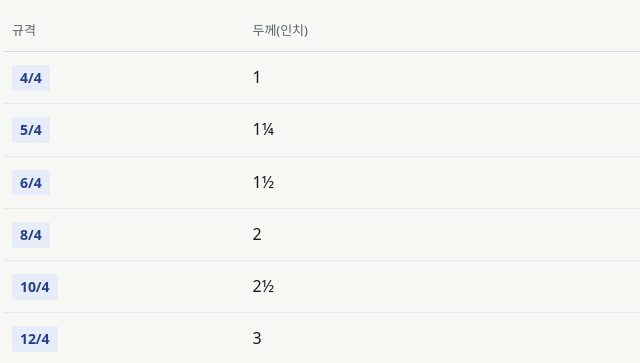
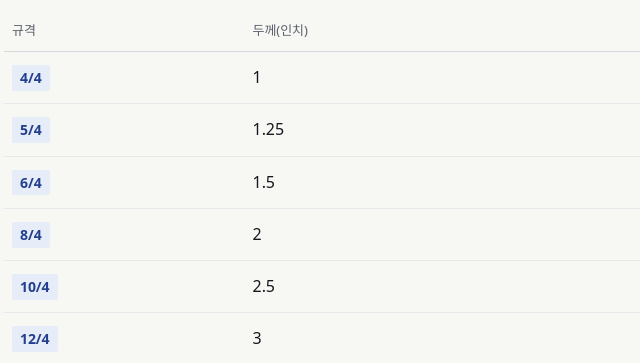
Before and after one commit to jipcin04-pixel/easy-woodwork, a plain HTML site: page help.html in a window 1280 px wide. Shown: the part 2638-3001 px from the top of the page, 238-878 px from the left. Drawn offline with Linux system fonts and the light colour scheme; a web font is replaced by a local one.

Commit message:
Help page: show inch thicknesses as decimals
Co-Authored-By: Claude Opus 5.5 <noreply@anthropic.com>

```diff
--- a/help.html
+++ b/help.html
@@ -250,10 +250,10 @@
         <thead><tr><th>규격</th><th>두께(인치)</th><th class="r">실제 두께</th></tr></thead>
         <tbody>
           <tr><td><span class="tag">4/4</span></td><td>1</td><td class="r">26T</td></tr>
-          <tr><td><span class="tag">5/4</span></td><td>1¼</td><td class="r">32T</td></tr>
-          <tr><td><span class="tag">6/4</span></td><td>1½</td><td class="r">38T</td></tr>
+          <tr><td><span class="tag">5/4</span></td><td>1.25</td><td class="r">32T</td></tr>
+          <tr><td><span class="tag">6/4</span></td><td>1.5</td><td class="r">38T</td></tr>
           <tr><td><span class="tag">8/4</span></td><td>2</td><td class="r">52T</td></tr>
-          <tr><td><span class="tag">10/4</span></td><td>2½</td><td class="r">65T <span class="est">추정</span></td></tr>
+          <tr><td><span class="tag">10/4</span></td><td>2.5</td><td class="r">65T <span class="est">추정</span></td></tr>
           <tr><td><span class="tag">12/4</span></td><td>3</td><td class="r">78T <span class="est">추정</span></td></tr>
         </tbody>
       </table>
```
